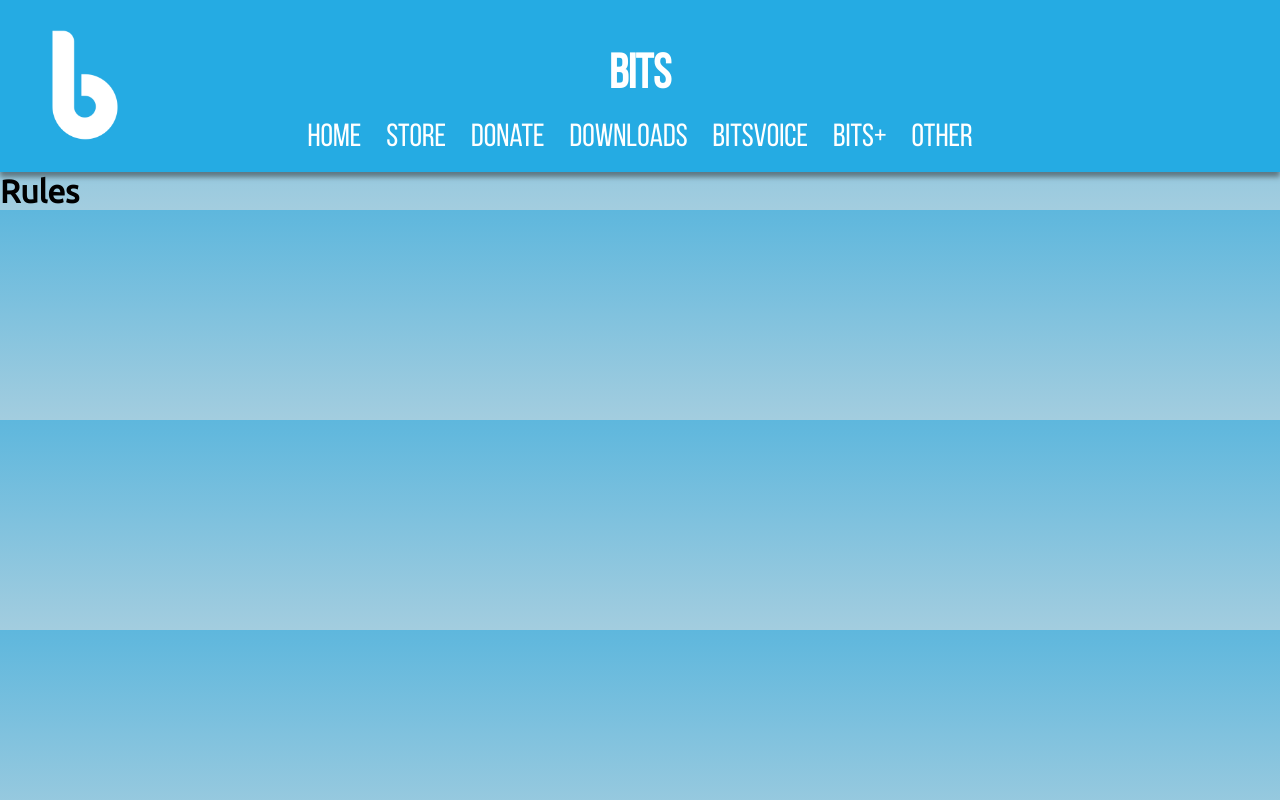
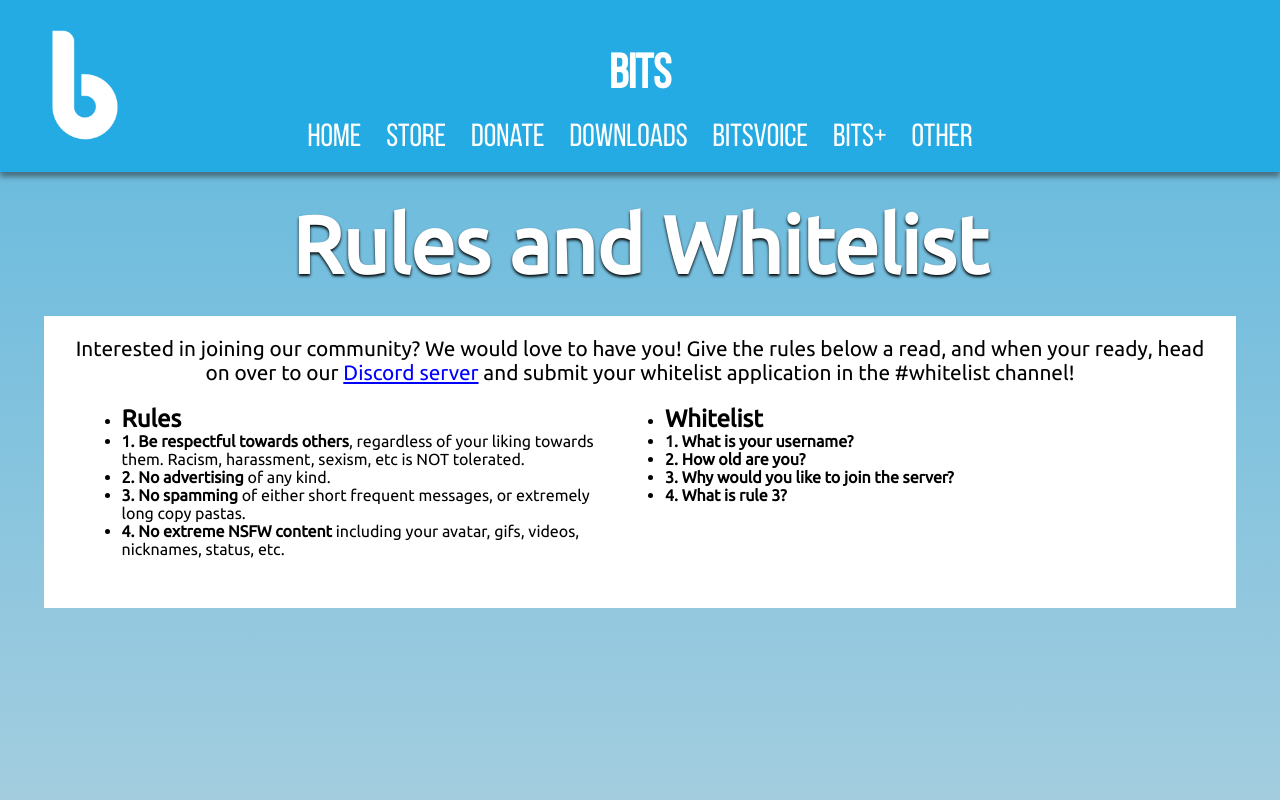
Before and after one commit to KallumJ/BitsWebsite, a Flask app: page /rules-whitelist/ in a window 1280 px wide. Run offline with Flask 2, Linux system fonts and the light colour scheme.

Commit message:
- Added plugin info page - Added Rules/Whitelist page

```diff
--- a/static/styles/components/bitspluscategories.css
+++ b/static/styles/components/accordion.css
@@ -1,4 +1,4 @@
-.bitsplus-accordion {
+.plugin-card {
     padding: 10px;
     box-shadow: 5px 5px 10px #888888;
     margin-bottom: 20px;
--- /dev/null
+++ b/static/styles/rules-whitelist.css
@@ -0,0 +1,46 @@
+.rules-whitelist-header {
+        font-size: 5rem;
+    color: white;
+    text-shadow: 0px 2px 3px #000000;
+    text-align: center;
+    padding: 25px;
+}
+
+.rules-whitelist-grid {
+    display: grid;
+    grid-template-columns: repeat(auto-fit, minmax(150px, 1fr));
+    grid-template-rows: repeat(auto-fit, minmax(150px, 1fr));
+    width: 90%;
+    column-gap: 50px;
+    margin: 0 auto;
+    margin-bottom: 30px;
+}
+
+.whitelist-list, .rules-list {
+    background-color: white;
+}
+
+.whitelist-list p {
+    padding: 10px;
+}
+
+.masterpage {
+    min-height: 100vh;
+}
+
+.rules-whitelist-card {
+    width: 90%;
+    margin: 0 auto;
+    background-color: white;
+    padding: 20px;
+}
+
+.rules-whitelist-disclaimer a {
+    color: blue;
+}
+
+.rules-whitelist-disclaimer {
+    font-size: 1.3rem;
+    text-align: center;
+    padding-bottom: 20px;
+}
--- a/templates/components/bitspluscategories.html
+++ b/templates/components/bitspluscategories.html
@@ -1,6 +1,6 @@
-<link rel="stylesheet" href="../../static/styles/components/bitspluscategories.css">
+<link rel="stylesheet" href="../../static/styles/components/accordion.css">
 
-<div class="bitsplus-accordion">
+<div class="plugin-card">
     <button onclick="myFunction('tech')" class="w3-button w3-block w3-white w3-left-align">Tech ▼</button>
     <div id="tech" class="w3-hide w3-animate-opacity">
         <p>More of the sciencey type? Have zero regard for your carbon footprint? Bits+ has an expansive tech tree including multiple forms of power generation, a full suite of machinery including the familiar grinder and electric furnace, all the way to the electrolysers that make up one of the steps towards making your very own nuclear reactor in your backyard! Our tech tree also has a highly configurable fluid, item and power transportation system, automatic crop farming and more!</p>
@@ -22,4 +22,4 @@
         <p>Bored of cooked fish? You must be. It’s all you’ve eaten your whole minecraft life. Bits+ has a culinary system with all new foodstuffs such as bacon cheeseburgers, chocolate milkshakes and fruit smoothies made from our custom, randomly generating fruit trees!</p>
     </div>
 </div>
-<script src="../../static/scripts/components/bitsplusaccordion.js"></script>
+<script src="../../static/scripts/components/accordion.js"></script>
--- a/templates/rules-whitelist.html
+++ b/templates/rules-whitelist.html
@@ -1,4 +1,33 @@
 {% extends "base.html" %}
 {% block content %}
-<h1>Rules</h1>
+<link rel="stylesheet" href="../static/styles/rules-whitelist.css">
+
+<h1 class="rules-whitelist-header">Rules and Whitelist</h1>
+
+<div class="w3-card-4 rules-whitelist-card">
+<p class="rules-whitelist-disclaimer">Interested in joining our community? We would love to have you! Give the rules below a read, and when your ready, head on over to our
+    <a href="https://discord.gg/Arfcnku">Discord server</a> and submit your whitelist application in the #whitelist channel!</p>
+<div class="rules-whitelist-grid">
+    <div class="rules-list w3-card-4">
+        <ul class="w3-ul w3-border">
+            <li><h2>Rules</h2></li>
+            <li><strong>1. Be respectful towards others</strong>, regardless of your liking towards them. Racism, harassment, sexism, etc is NOT tolerated.</li>
+            <li><strong>2. No advertising</strong> of any kind.</li>
+            <li><strong>3. No spamming</strong> of either short frequent messages, or extremely long copy pastas.</li>
+            <li><strong>4. No extreme NSFW content</strong> including your avatar, gifs, videos, nicknames, status, etc.</li>
+</ul>
+    </div>
+    <div class="whitelist-list w3-card-4">
+        <ul class="w3-ul w3-border ">
+          <li><h2>Whitelist</h2></li>
+          <li><strong>1. What is your username?</strong></li>
+          <li><strong>2. How old are you?</strong></li>
+          <li><strong>3. Why would you like to join the server?</strong></li>
+            <li><strong>4. What is rule 3?</strong></li>
+        </ul>
+
+    </div>
+    </div>
+</div>
+
 {% endblock %}
```
Also changed, not shown: static/scripts/components/accordion.js (added, +8 -0 lines), static/scripts/components/tooltip.js (added, +32 -0 lines), static/styles/plugin-info.css (added, +55 -0 lines), templates/components/plugincategories.html (added, +65 -0 lines), templates/plugin-info.html (+7 -1 lines).
